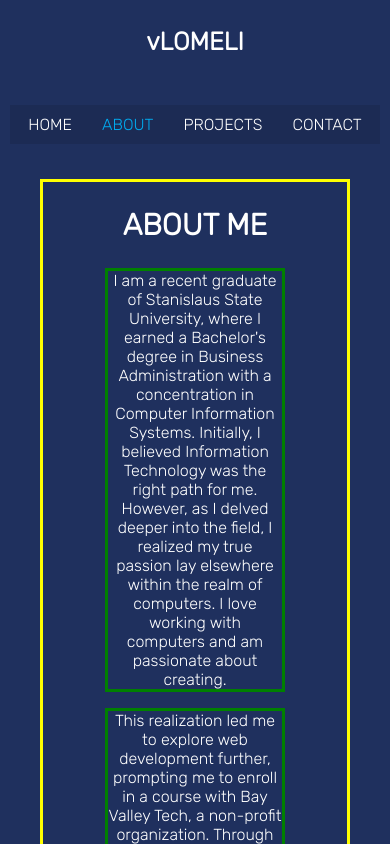
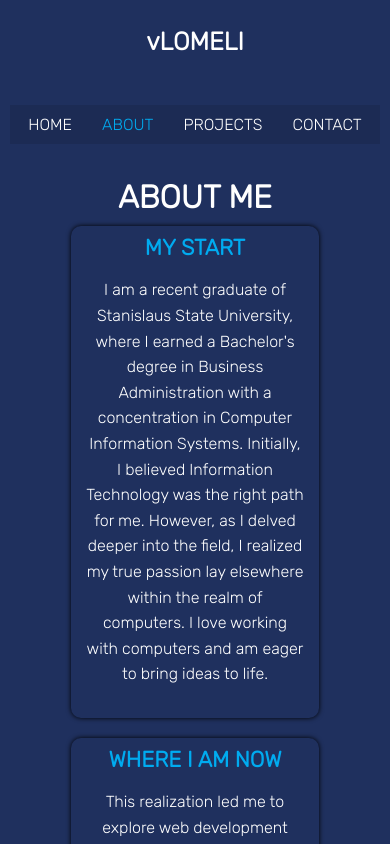
Before and after one commit to vlomeli/react-portfolio, a React (Vite) app: page /About in a window 390 px wide. Shown: the top 844 px of the page. Built offline with nearby package versions, Linux system fonts and the light colour scheme; a web font is replaced by a local one.

Commit message:
changes to about me

```diff
--- a/src/pages/About.jsx
+++ b/src/pages/About.jsx
@@ -2,8 +2,10 @@ export default function About() {
     return (
       <>
         <section className="about">
+          <h1> ABOUT ME </h1>
           <div className="about-content">
-            <h1>ABOUT ME</h1>
+            <div className="card2 about-card1">
+              <h1> MY START</h1>
               <p>
                 I am a recent graduate of Stanislaus State University, where I
                 earned a Bachelor's degree in Business Administration with a
@@ -11,28 +13,34 @@ export default function About() {
                 believed Information Technology was the right path for me.
                 However, as I delved deeper into the field, I realized my true
                 passion lay elsewhere within the realm of computers. I love
-              working with computers and am passionate about creating.
+                working with computers and am eager to bring ideas to life.
               </p>
-
+            </div>
+            <div className="card2 about-card2">
+              <h1>WHERE I AM NOW</h1>
               <p>
                 This realization led me to explore web development further,
                 prompting me to enroll in a course with Bay Valley Tech, a
-              non-profit organization. Through this transformative experience, I
-              gained proficiency in HTML, CSS, JavaScript, React, Bootstrap, UI
-              Design, Node.js, MongoDB, SQL, Git, and developed a comprehensive
-              understanding of programming and software development.
+                non-profit organization. Through this transformative experience,
+                I gained proficiency in HTML, CSS, JavaScript, React, Bootstrap,
+                UI Design, Node.js, MongoDB, SQL, Git, and developed a
+                comprehensive understanding of programming and software
+                development.
               </p>
-            <h1> GOALS</h1>
+            </div>
+            <div className="card2 about-card3">
+              <h1>GOAL</h1>
               <p>
                 My goal is to continue honing my skills with the current tech
                 stack I am familiar with, enabling me to apply these skills
                 effectively in future job tasks. I am currently enrolled in Bay
-              Valley Tech's internship program, where I am applying my skill set
-              to real-world projects. Once the internship concludes, I aim to
-              secure a full-time position and advance within the industry. To
-              achieve this, I will remain actively involved, ask questions when
-              necessary, and eagerly participate in project discussions.
+                Valley Tech's internship program, where I am applying my skill
+                set to real-world projects. Once the internship concludes, I aim
+                to secure a full-time position and advance within the industry.
+                To achieve this, I will remain actively involved, ask questions
+                when necessary, and eagerly participate in project discussions.
               </p>
+            </div>
           </div>
         </section>
       </>
--- a/src/style.css
+++ b/src/style.css
@@ -16,24 +16,91 @@ body {
 }
 
 /*css foR about page */
-
 .about {
   display: flex;
+  justify-content: center;
   align-items: center;
-  padding: 0 20%;
-  text-align: center;
-  margin-top: 3%;
+  padding: 5% 10%;
+  flex-direction: column; /* Ensure items are stacked vertically */
 }
 
-.about-content h1 {
-  color: white;
-  font-size: 30px;
+.about h1 {
+  margin-top: -3%; /* Adjusted to positive value for margin from the top */
+  margin-bottom: 4%; /* Adjusted for more compact spacing */
+  font-size: 32px;
 }
 
-.about-content p {
-  font-size: 20px;
+.about-content {
+  display: grid;
+  grid-template-columns: repeat(2, 1fr);
+  gap: 20px;
+  max-width: 1200px;
+  width: 100%;
 }
 
+.card2 {
+  background-color: #1f305e;
+  border-radius: 10px;
+  padding: 20px;
+  box-shadow: 0 0px 5px black;
+  transition: transform 0.3s;
+}
+
+.card2:hover {
+  transform: scale(1.05);
+}
+
+.card2 h1 {
+  color: #00abf0;
+  font-size: 24px;
+  margin-bottom: 10px;
+}
+
+.card2 p {
+  font-size: 18px;
+  color: white;
+  line-height: 1.6;
+}
+
+/* Specific positioning for each card */
+.about-card1 {
+  grid-column: 1;
+}
+
+.about-card2 {
+  grid-column: 2;
+}
+
+.about-card3 {
+  grid-column: span 2;
+}
+
+@media (max-width: 1024px) {
+  .about-content {
+    grid-template-columns: 1fr;
+  }
+
+  .card2 {
+    padding: 15px;
+  }
+
+  .card2 h1 {
+    font-size: 22px;
+  }
+
+  .card2 p {
+    font-size: 16px;
+  }
+
+  /* Reset margins for mobile view */
+  .about-card1,
+  .about-card2,
+  .about-card3 {
+    margin-left: 0;
+    margin-right: 0;
+    grid-column: span 1;
+  }
+}
 /*css foR home page */
 
 .home {
@@ -200,7 +267,7 @@ body {
 .contact {
   display: flex;
   justify-content: center;
-  margin-top: 3%;
+  margin-top: 2%;
 }
 
 form {
@@ -289,12 +356,12 @@ input[type="submit"] {
   /* about */
 
   .about {
-    border: yellow solid;
+    border: ;
     text-align: center;
   }
 
   .about p {
-    border: green solid;
+    border: ;
     font-size: 16px;
   }
 }
```
Lines whose indentation alone changed are shown as unchanged.
